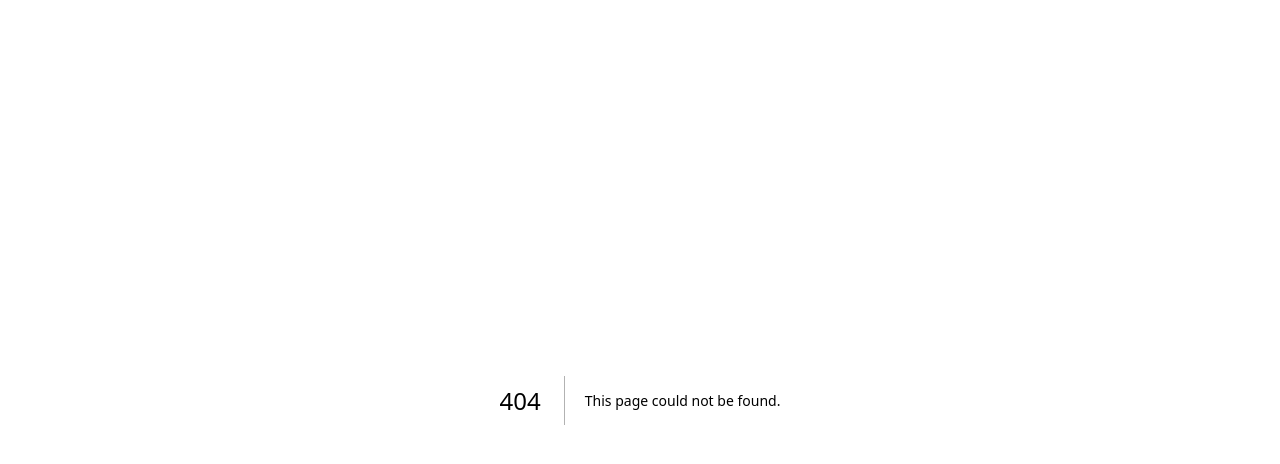
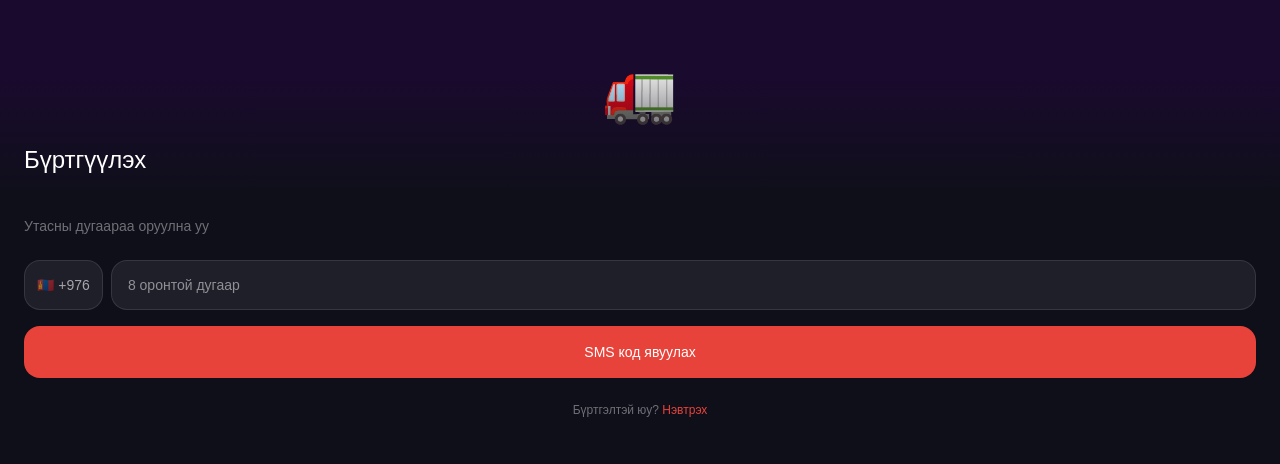
Before and after one commit to jargalbayr955-cmyk/-, a Next.js app: page /register in a window 1280 px wide. Before the commit this address had no page. Shown: the top 464 px of the page. Built offline with nearby package versions, Linux system fonts and the light colour scheme; no server answers.

Commit message:
add register page

```diff
--- /dev/null
+++ b/app/register/page.tsx
@@ -0,0 +1,102 @@
+'use client'
+import { useState } from 'react'
+import { useRouter } from 'next/navigation'
+import { supabase } from '@/lib/supabase'
+
+type Step = 'phone' | 'otp' | 'pin'
+
+export default function RegisterPage() {
+  const [step, setStep] = useState<Step>('phone')
+  const [phone, setPhone] = useState('')
+  const [otp, setOtp] = useState('')
+  const [pin, setPin] = useState('')
+  const [pinConfirm, setPinConfirm] = useState('')
+  const [loading, setLoading] = useState(false)
+  const [error, setError] = useState('')
+  const router = useRouter()
+
+  const handleSendOtp = async () => {
+    if (!phone || phone.length < 8) return setError('Зөв утасны дугаар оруулна уу')
+    setLoading(true)
+    setError('')
+    const fullPhone = '+976' + phone
+    const { error } = await supabase.auth.signInWithOtp({ phone: fullPhone })
+    if (error) { setError('SMS явуулахад алдаа: ' + error.message) }
+    else { setStep('otp') }
+    setLoading(false)
+  }
+
+  const handleVerifyOtp = async () => {
+    if (!otp || otp.length < 4) return setError('OTP код оруулна уу')
+    setLoading(true)
+    setError('')
+    const fullPhone = '+976' + phone
+    const { error } = await supabase.auth.verifyOtp({ phone: fullPhone, token: otp, type: 'sms' })
+    if (error) { setError('Код буруу: ' + error.message) }
+    else { setStep('pin') }
+    setLoading(false)
+  }
+
+  const handleSetPin = async () => {
+    if (!pin || pin.length !== 4) return setError('4 оронтой PIN оруулна уу')
+    if (pin !== pinConfirm) return setError('PIN таарахгүй байна')
+    setLoading(true)
+    setError('')
+    const fullPhone = '+976' + phone
+    const { data, error } = await supabase.from('users').upsert({ phone: fullPhone, pin }, { onConflict: 'phone' }).select().single()
+    if (error) { setError('Бүртгэлд алдаа гарлаа') }
+    else {
+      localStorage.setItem('user', JSON.stringify(data))
+      router.push('/home')
+    }
+    setLoading(false)
+  }
+
+  return (
+    <div className="min-h-screen flex flex-col" style={{ background: '#0f0f1a' }}>
+      <div className="relative h-48 overflow-hidden">
+        <div className="w-full h-full flex items-center justify-center" style={{ background: '#1a0a2e' }}>
+          <div className="text-center">
+            <div className="text-6xl mb-2">🚛</div>
+          </div>
+        </div>
+        <div className="absolute inset-0" style={{ background: 'linear-gradient(to bottom, transparent 40%, #0f0f1a 100%)' }}></div>
+        <div className="absolute bottom-4 left-6">
+          <h1 className="text-white text-2xl font-medium">Бүртгүүлэх</h1>
+        </div>
+      </div>
+      <div className="flex-1 px-6 pt-6 pb-10">
+        {step === 'phone' && (
+          <>
+            <p className="text-sm mb-6" style={{ color: 'rgba(255,255,255,0.4)' }}>Утасны дугаараа оруулна уу</p>
+            <div className="flex gap-2 mb-4">
+              <div className="rounded-2xl px-3 py-3.5 text-sm flex items-center" style={{ background: 'rgba(255,255,255,0.07)', border: '1px solid rgba(255,255,255,0.1)', color: 'rgba(255,255,255,0.6)' }}>🇲🇳 +976</div>
+              <input type="tel" placeholder="8 оронтой дугаар" value={phone} onChange={e => setPhone(e.target.value.replace(/\D/g, '').slice(0, 8))} className="flex-1 rounded-2xl px-4 py-3.5 text-sm outline-none" style={{ background: 'rgba(255,255,255,0.07)', border: '1px solid rgba(255,255,255,0.1)', color: '#fff' }} />
+            </div>
+            {error && <p className="text-red-400 text-xs mb-3">{error}</p>}
+            <button onClick={handleSendOtp} disabled={loading} className="w-full rounded-2xl py-4 font-medium text-sm text-white disabled:opacity-50" style={{ background: '#e8433a' }}>{loading ? 'Явуулж байна...' : 'SMS код явуулах'}</button>
+          </>
+        )}
+        {step === 'otp' && (
+          <>
+            <p className="text-sm mb-6" style={{ color: 'rgba(255,255,255,0.4)' }}>+976{phone} дугаарт код явуулсан</p>
+            <input type="number" placeholder="6 оронтой код" value={otp} onChange={e => setOtp(e.target.value.slice(0, 6))} className="w-full rounded-2xl px-4 py-3.5 mb-4 text-sm outline-none text-center tracking-widest" style={{ background: 'rgba(255,255,255,0.07)', border: '1px solid rgba(255,255,255,0.1)', color: '#fff' }} />
+            {error && <p className="text-red-400 text-xs mb-3">{error}</p>}
+            <button onClick={handleVerifyOtp} disabled={loading} className="w-full rounded-2xl py-4 font-medium text-sm text-white disabled:opacity-50" style={{ background: '#e8433a' }}>{loading ? 'Шалгаж байна...' : 'Баталгаажуулах'}</button>
+            <button onClick={() => { setStep('phone'); setError('') }} className="w-full text-center text-xs mt-4" style={{ color: 'rgba(255,255,255,0.35)' }}>← Дугаар өөрчлөх</button>
+          </>
+        )}
+        {step === 'pin' && (
+          <>
+            <p className="text-sm mb-6" style={{ color: 'rgba(255,255,255,0.4)' }}>4 оронтой PIN тохируулна уу</p>
+            <input type="password" placeholder="4 оронтой PIN" maxLength={4} value={pin} onChange={e => setPin(e.target.value.replace(/\D/g, '').slice(0, 4))} className="w-full rounded-2xl px-4 py-3.5 mb-3 text-sm outline-none" style={{ background: 'rgba(255,255,255,0.07)', border: '1px solid rgba(255,255,255,0.1)', color: '#fff' }} />
+            <input type="password" placeholder="PIN давтах" maxLength={4} value={pinConfirm} onChange={e => setPinConfirm(e.target.value.replace(/\D/g, '').slice(0, 4))} className="w-full rounded-2xl px-4 py-3.5 mb-4 text-sm outline-none" style={{ background: 'rgba(255,255,255,0.07)', border: '1px solid rgba(255,255,255,0.1)', color: '#fff' }} />
+            {error && <p className="text-red-400 text-xs mb-3">{error}</p>}
+            <button onClick={handleSetPin} disabled={loading} className="w-full rounded-2xl py-4 font-medium text-sm text-white disabled:opacity-50" style={{ background: '#e8433a' }}>{loading ? 'Хадгалж байна...' : 'Бүртгэл үүсгэх'}</button>
+          </>
+        )}
+        <p className="text-center text-xs mt-6" style={{ color: 'rgba(255,255,255,0.4)' }}>Бүртгэлтэй юу? <span style={{ color: '#e8433a' }} className="cursor-pointer" onClick={() => router.push('/')}>Нэвтрэх</span></p>
+      </div>
+    </div>
+  )
+}
```
